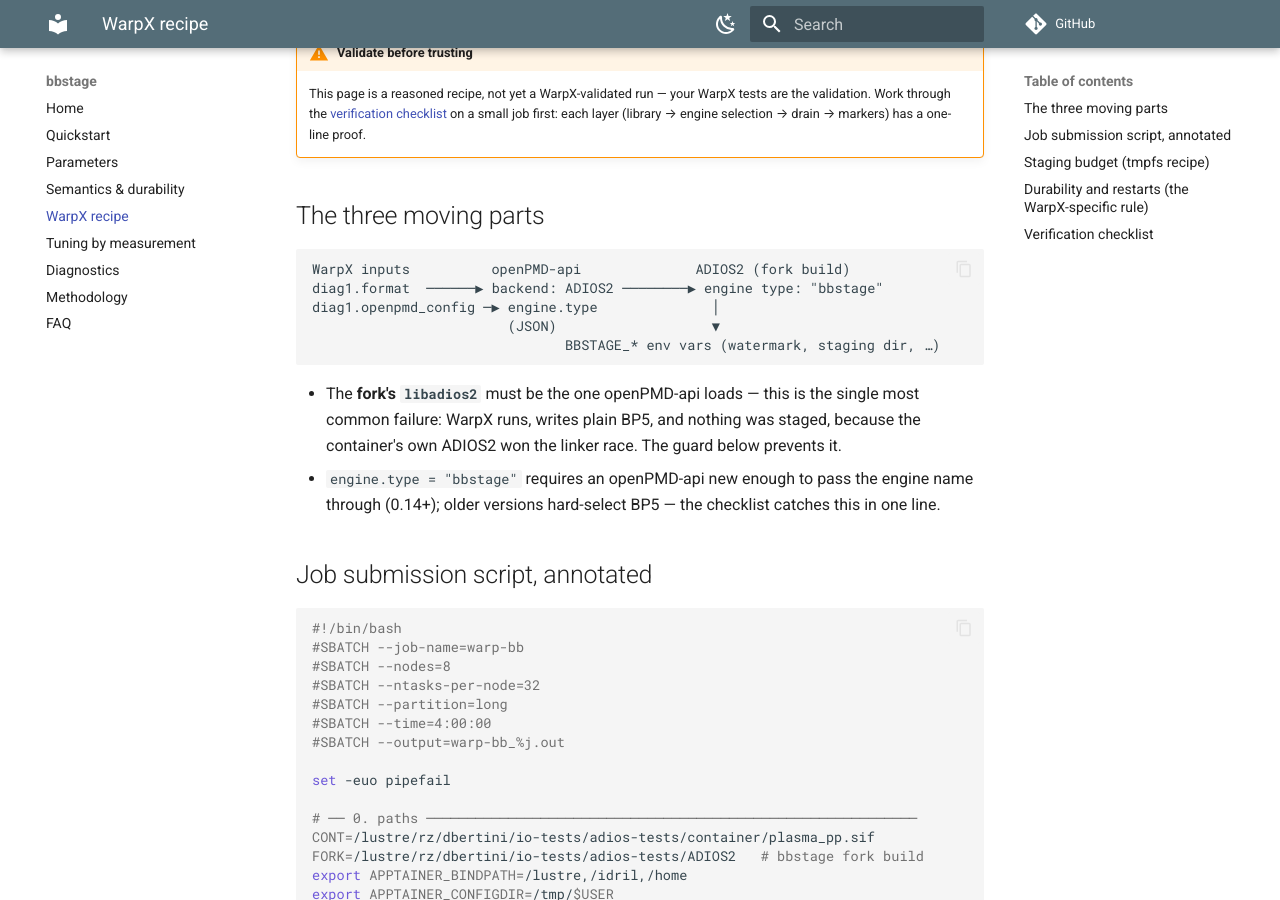
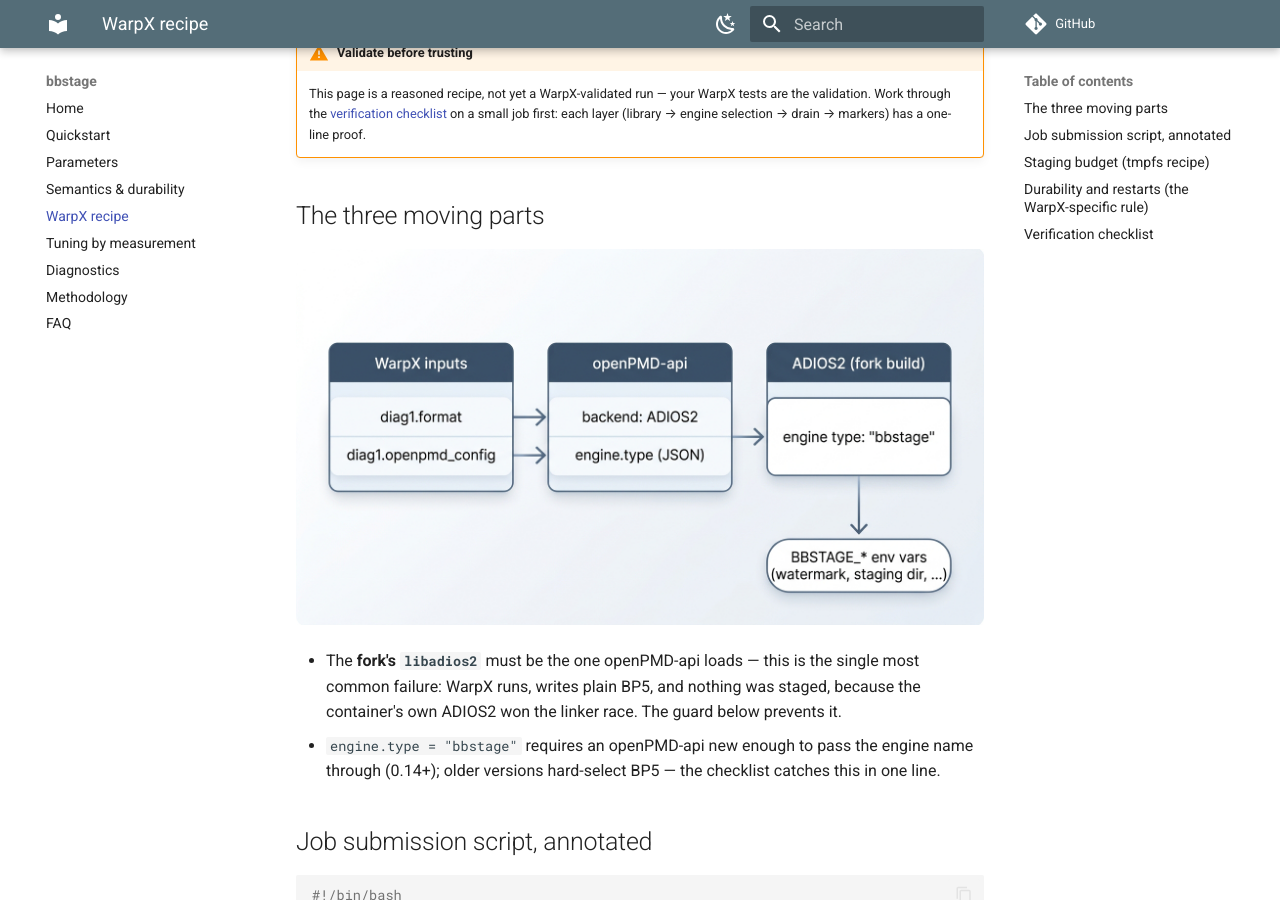
Before and after one commit to denisbertini/bbstage-docs, an MkDocs documentation site: the page built from docs/warpx.md, in a window 1280 px wide and 900 px high, scrolled down 318 px. Built offline with MkDocs 1.6.1 and Material for MkDocs 9.7.7, drawn with Linux system fonts in a browser that asks for light colours; comment, search, counter and statistics services are not loaded.

Commit message:
docs(warpx): drawn integration diagram replaces ASCII three-moving-parts schema

````diff
--- a/docs/warpx.md
+++ b/docs/warpx.md
@@ -18,13 +18,10 @@ the integration has two hooks:
 
 ## The three moving parts
 
-```
-WarpX inputs          openPMD-api              ADIOS2 (fork build)
-diag1.format  ──────▶ backend: ADIOS2 ────────▶ engine type: "bbstage"
-diag1.openpmd_config ─▶ engine.type              │
-                        (JSON)                   ▼
-                               BBSTAGE_* env vars (watermark, staging dir, …)
-```
+![WarpX integration: diag1.format and diag1.openpmd_config feed the
+openPMD-api ADIOS2 backend and its engine.type JSON, which selects the
+bbstage engine in the fork build; BBSTAGE_* environment variables tune
+it.](assets/warpx-integration.jpg){ loading=lazy }
 
 * The **fork's `libadios2`** must be the one openPMD-api loads — this is
   the single most common failure: WarpX runs, writes plain BP5, and
````
Also changed, not shown: docs/assets/warpx-integration.jpg (added).
